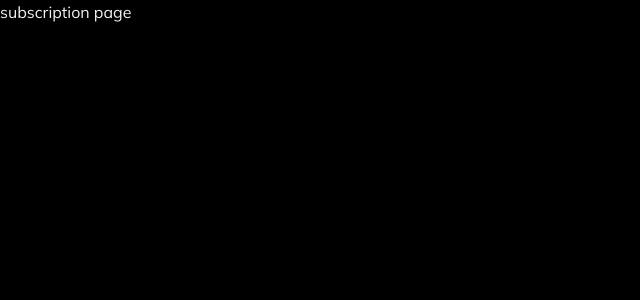
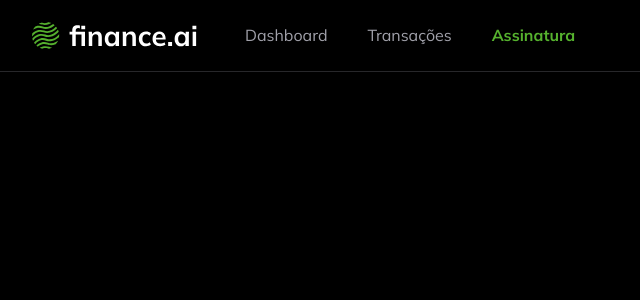
Before and after one commit to felpssm/finance-ai, a Next.js app: page /subscription in a window 1280 px wide. Shown: the top 300 px of the page, without its empty margins (0-640 px from the left). Built offline with nearby package versions, Linux system fonts and the light colour scheme.

Commit message:
feat: add  navbar components

```diff
--- /dev/null
+++ b/app/_components/navbar.tsx
@@ -0,0 +1,52 @@
+"use client";
+
+import { UserButton } from "@clerk/nextjs";
+import Image from "next/image";
+import Link from "next/link";
+import { usePathname } from "next/navigation";
+
+const Navbar = () => {
+  const pathname = usePathname();
+  return (
+    <nav className="flex justify-between border-b border-solid px-8 py-4">
+      {/*ESQUERDA */}
+      <div className="flex items-center gap-10">
+        <Image src="/logo.svg" width={173} height={39} alt="Finance AI" />
+        <Link
+          href="/"
+          className={
+            pathname === "/"
+              ? "font-bold text-primary"
+              : "text-muted-foreground"
+          }
+        >
+          Dashboard
+        </Link>
+        <Link
+          href="/transactions"
+          className={
+            pathname === "/transactions"
+              ? "font-bold text-primary"
+              : "text-muted-foreground"
+          }
+        >
+          Transações
+        </Link>
+        <Link
+          href="/subscription"
+          className={
+            pathname === "/subscription"
+              ? "font-bold text-primary"
+              : "text-muted-foreground"
+          }
+        >
+          Assinatura
+        </Link>
+      </div>
+      {/*DIREITA*/}
+      <UserButton showName />
+    </nav>
+  );
+};
+
+export default Navbar;
--- a/app/page.tsx
+++ b/app/page.tsx
@@ -1,17 +1,13 @@
-import { UserButton } from "@clerk/nextjs";
 import { auth } from "@clerk/nextjs/server";
 import { redirect } from "next/navigation";
+import Navbar from "./_components/navbar";
 
 const Home = async () => {
   const { userId } = await auth();
   if (!userId) {
     redirect("/login");
   }
-  return (
-    <div className="flex h-full items-center justify-center">
-      <UserButton showName />
-    </div>
-  );
+  return <Navbar />;
 };
 
 export default Home;
--- a/app/subscription/page.tsx
+++ b/app/subscription/page.tsx
@@ -1,5 +1,7 @@
+import Navbar from "../_components/navbar";
+
 const SubscriptionPage = () => {
-  return <h1>subscription page</h1>;
+  return <Navbar />;
 };
 
 export default SubscriptionPage;
--- a/app/transactions/page.tsx
+++ b/app/transactions/page.tsx
@@ -2,11 +2,14 @@
 import { DataTable } from "../_components/ui/data-table";
 import { transactionColumns } from "./_columns";
 import AddTransactionButton from "../_components/add-transaction-button";
+import Navbar from "../_components/navbar";
 
 const TransactionsPage = async () => {
   // acessar as transações do meu DB
   const transactions = await db.transaction.findMany({});
   return (
+    <>
+      <Navbar />
       <div className="space-y-6 p-6">
         <div className="flex w-full items-center justify-between">
           <h1 className="text-2xl font-bold">Transações</h1>
@@ -17,6 +20,7 @@
           data={JSON.parse(JSON.stringify(transactions))}
         />
       </div>
+    </>
   );
 };
 
```
Lines whose indentation alone changed are shown as unchanged.
